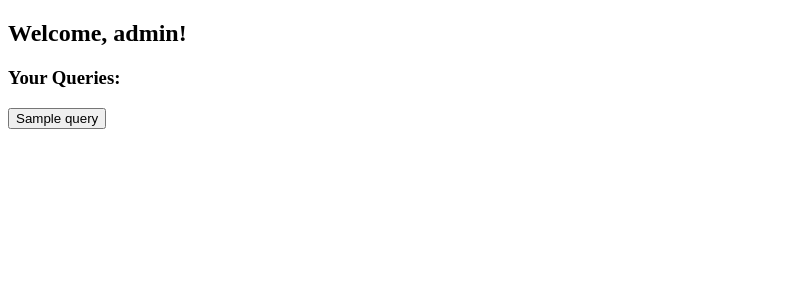
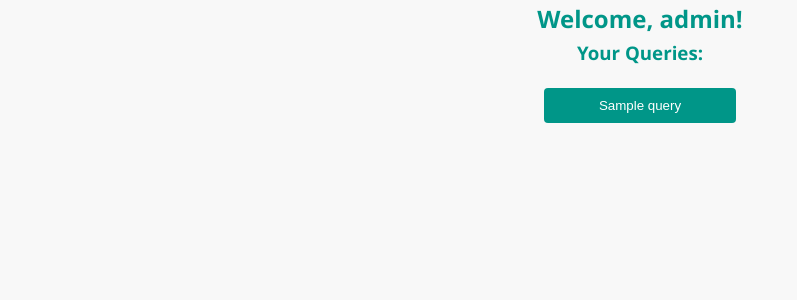
Before and after one commit to setarek1/DatabaseFinal, a Flask app: template templates/dashboard3.html in a window 1280 px wide. Shown: the top 300 px of the page, without its empty margins (0-797 px from the left). Run offline with Flask 3, Linux system fonts and the light colour scheme; the template is opened without the code that fills it: most values are stand-ins (such as "Sample title", 1, 10 or a date in 2020).

Commit message:
Update dashboard3.html

```diff
--- a/templates/dashboard3.html
+++ b/templates/dashboard3.html
@@ -5,10 +5,12 @@
     <meta http-equiv="X-UA-Compatible" content="IE=edge">
     <meta name="viewport" content="width=device-width, initial-scale=1.0">
     <title>{{ role }} Dashboard</title>
+    <link rel="icon" href="{{url_for('static', filename='icon.png')}}" type="image/x-icon">
+    <link rel="stylesheet" href="{{ url_for('static', filename='style.css') }}">
 </head>
 <body>
     <h2>Welcome, {{ role }}!</h2>
-    <h3>Your Queries:</h3>
+    <h3 color: #009688>Your Queries:</h3>
     <form method="post" action="#">
         {% for i in queries %}
             <button type="submit" formaction="{{url_for(i)}}">{{ i }}</button>
```
